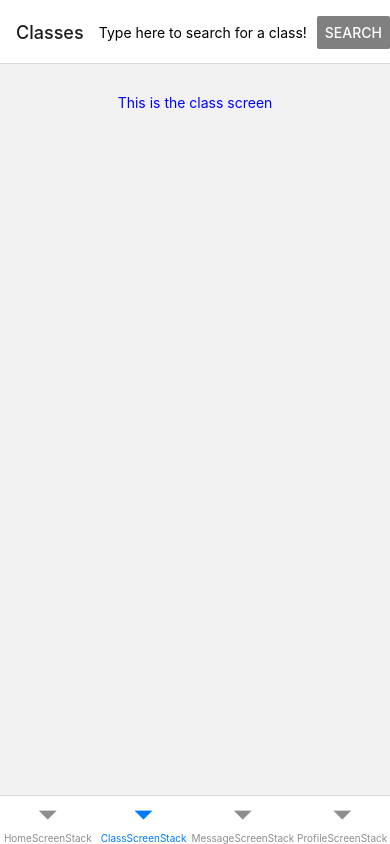
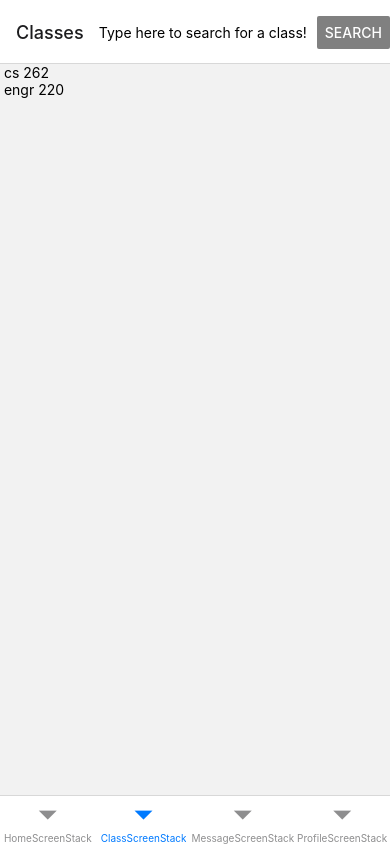
Before and after one commit to I-Dont-Want-An-F/client, a React Native app: screen /ClassScreenStack in a window 390 px wide. Built offline with nearby package versions, Linux system fonts and the light colour scheme.

Commit message:
super rough draft of a classcontainerelement

```diff
--- a/screens/ClassScreen/ClassScreen.js
+++ b/screens/ClassScreen/ClassScreen.js
@@ -2,11 +2,23 @@ import {React,  useState } from 'react';
 import { Text, View, TextInput, Button } from 'react-native';
 import { GlobalStyles } from '../../stlyes/Global';
 
+//super rough draft
+
+const classList = [{name: "cs 262", key: 0}, {name: "engr 220", key: 1},];
+const listItems = classList.map((c) =>
+  < ClassContainerElemenet key={c.key} c={c.name} />
+);
+
+function ClassContainerElemenet (props) {
+  return (
+    <Text> {props.c}</Text>
+  )
+}
 
 export default function ClassScreen() {
     return (
-        <View style={{padding: 10}}>
-          <Text style={GlobalStyles.text} > This is the class screen </Text>
-        </View>
+      <View>
+        {listItems}
+      </View>
     )
 }
```
